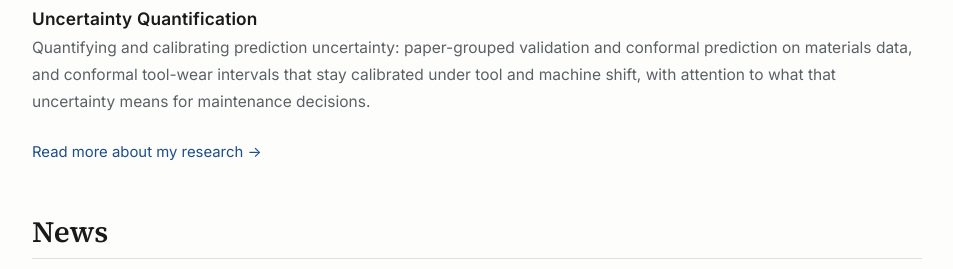
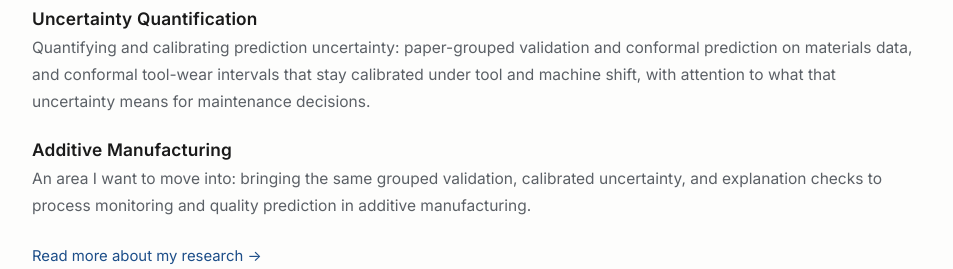
Before and after one commit to aakaid010/Akaid, a plain HTML site: page index.html in a window 1280 px wide. Shown: the part 1420-1689 px from the top of the page, without its empty margins (163-1116 px from the left). Drawn offline with Linux system fonts and the light colour scheme.

Commit message:
Add additive manufacturing to research interests
Co-Authored-By: Claude Opus 5.5 <noreply@anthropic.com>
Claude-Session: https://claude.ai/code/session_01Xg6MbshtdZM2XSG1yRCTiR

```diff
--- a/index.html
+++ b/index.html
@@ -186,6 +186,15 @@
         </p>
       </div>
 
+      <div class="interest">
+        <h3>Additive Manufacturing</h3>
+        <p>
+          An area I want to move into: bringing the same grouped validation,
+          calibrated uncertainty, and explanation checks to process monitoring
+          and quality prediction in additive manufacturing.
+        </p>
+      </div>
+
       <p class="section-more">
         <a href="research.html">Read more about my research &rarr;</a>
       </p>
```
Also changed, not shown: 1 other file.
